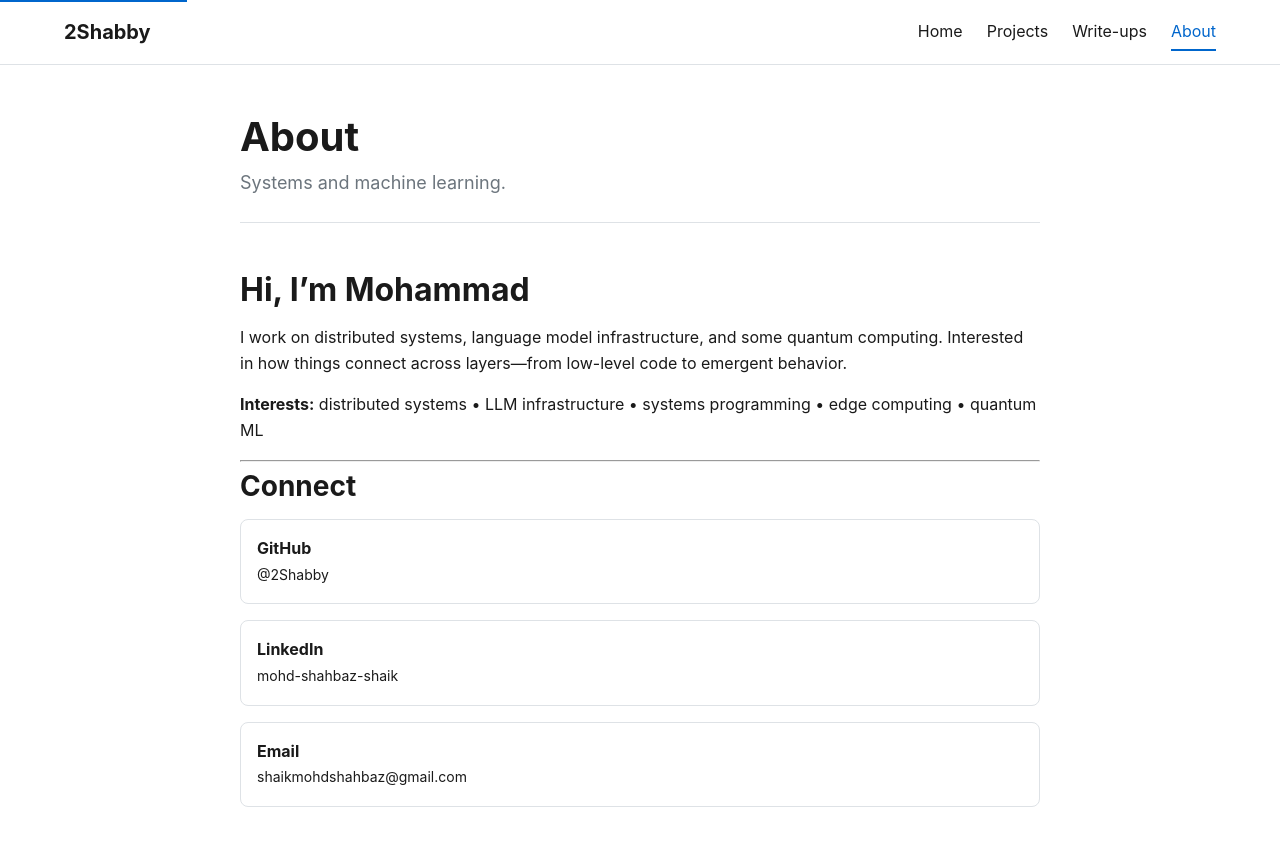
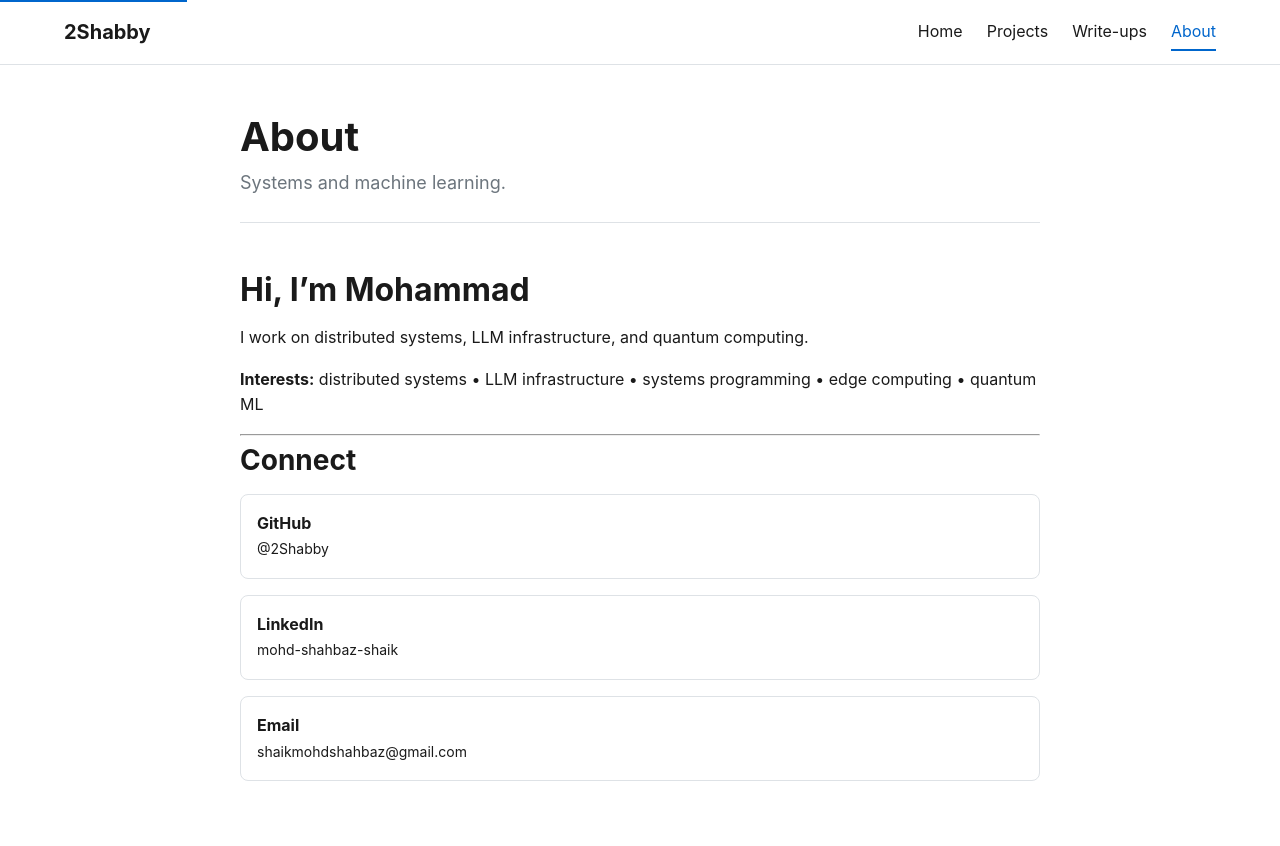
Before and after one commit to 2Shabby/2shabby.github.io, a Jekyll site: the page built from pages/about.md, in a window 1280 px wide and 900 px high. Shown: the top 846 px of the window. Built offline with Jekyll 4.4.1, drawn with Linux system fonts in a browser that asks for light colours.

Commit message:
tone: Further simplify about page

```diff
--- a/pages/about.md
+++ b/pages/about.md
@@ -8,7 +8,7 @@ narrow: true
 
 ## Hi, I'm Mohammad
 
-I work on distributed systems, language model infrastructure, and some quantum computing. Interested in how things connect across layers—from low-level code to emergent behavior.
+I work on distributed systems, LLM infrastructure, and quantum computing.
 
 **Interests:** distributed systems • LLM infrastructure • systems programming • edge computing • quantum ML
 
```
